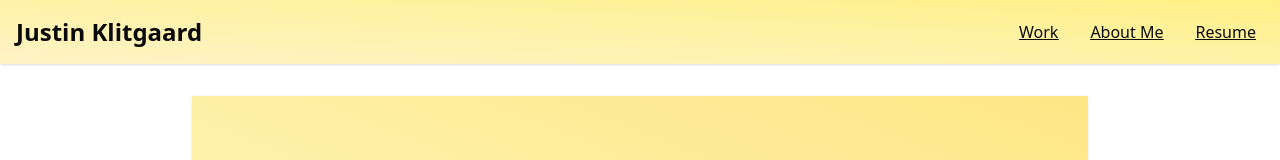
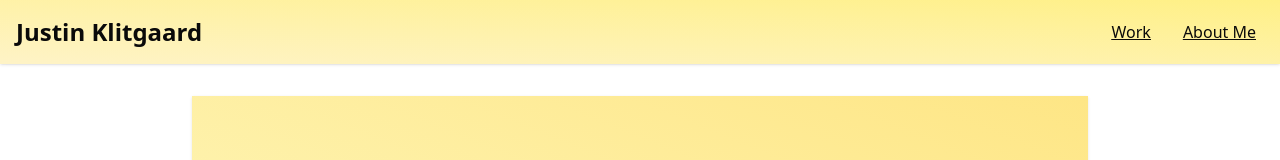
Before and after one commit to Justin-K-Ellis/react-personal-site, a React (Vite) app: page / in a window 1280 px wide. Shown: the top 160 px of the page. Built offline with nearby package versions, Linux system fonts and the light colour scheme.

Commit message:
fix: temporarily hide link to resume

```diff
--- a/src/components/Navbar.tsx
+++ b/src/components/Navbar.tsx
@@ -15,9 +15,9 @@ export default function Navbar() {
         <LinkStyling>
           <Link to={"/about"}>About Me</Link>
         </LinkStyling>
-        <LinkStyling>
+        {/* <LinkStyling>
           <Link to={"/resume"}>Resume</Link>
-        </LinkStyling>
+        </LinkStyling> */}
       </div>
     </nav>
   );
```
